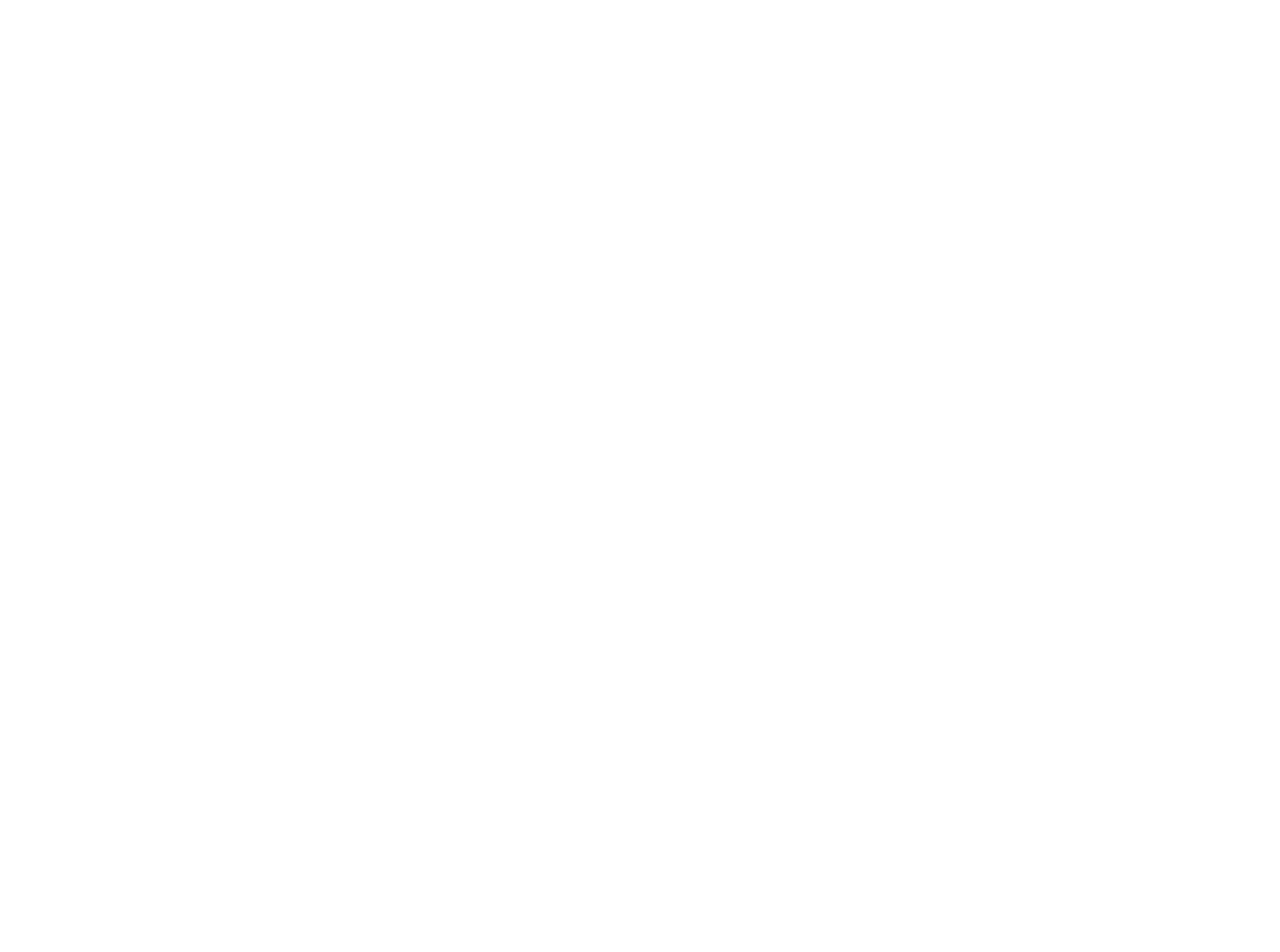
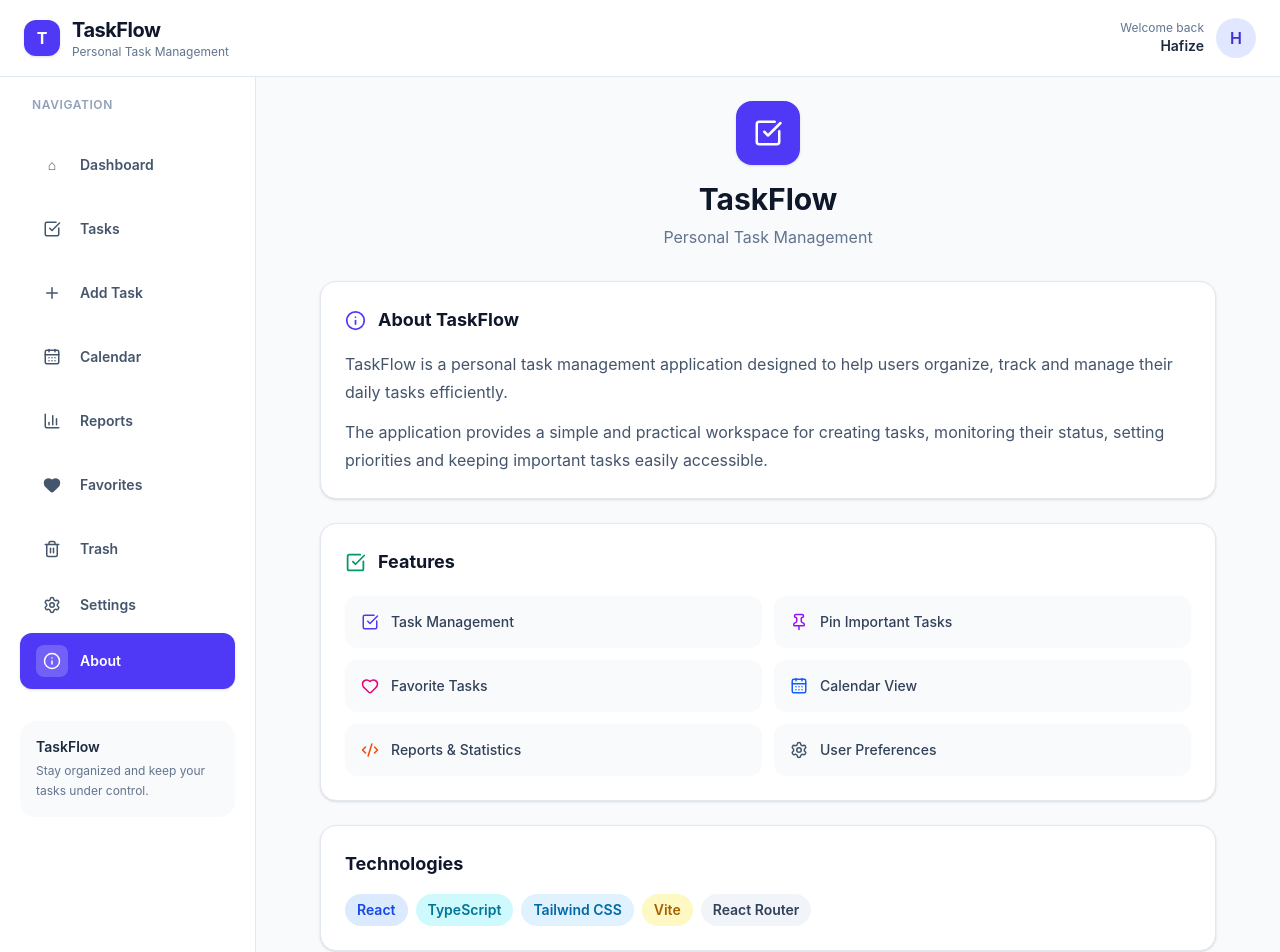
Before and after one commit to hafizecim/taskflow-react, a React (Vite) app: page /about in a window 1280 px wide. Before the commit this address had no page. Shown: the top 952 px of the page. Before the commit the page ends 800 px from the top, so only its background shows below. Built offline with nearby package versions, Linux system fonts and the light colour scheme.

Commit message:
feat: add about page and complete sidebar navigation

```diff
--- a/src/App.tsx
+++ b/src/App.tsx
@@ -12,6 +12,7 @@
 import Calendar from './pages/Calendar'
 import Reports from './pages/Reports'
 import Settings from './pages/Settings'
+import About from './pages/About'
 
 import { TaskProvider } from './context/TaskProvider'
 
@@ -71,6 +72,11 @@
               element={<Settings />}
             />
 
+            <Route
+              path="/about"
+              element={<About />}
+            />
+
           </Route>
         </Routes>
       </TaskProvider>
--- a/src/components/Sidebar.tsx
+++ b/src/components/Sidebar.tsx
@@ -3,6 +3,7 @@
   CalendarDays,
   CheckSquare,
   Heart,
+  Info,
   Plus,
   Settings,
   Trash2,
@@ -24,6 +25,7 @@
 
   return (
     <aside className="hidden min-h-[calc(100vh-64px)] w-64 shrink-0 border-r border-slate-200 bg-white p-5 md:block">
+
       <div className="mb-6">
         <p className="px-3 text-xs font-semibold uppercase tracking-wider text-slate-400">
           Navigation
@@ -126,6 +128,17 @@
         <span>Settings</span>
       </NavLink>
 
+      <NavLink
+        to="/about"
+        className={getNavLinkClass}
+      >
+        <span className="flex h-8 w-8 items-center justify-center rounded-lg bg-white/20">
+          <Info size={18} />
+        </span>
+
+        <span>About</span>
+      </NavLink>
+
       <div className="mt-8 rounded-2xl bg-slate-50 p-4">
         <p className="text-sm font-semibold text-slate-800">
           TaskFlow
--- /dev/null
+++ b/src/pages/About.tsx
@@ -0,0 +1,177 @@
+import {
+  CalendarDays,
+  CheckSquare,
+  Code2,
+  Heart,
+  Info,
+  Pin,
+  Settings,
+} from 'lucide-react'
+
+function About() {
+  return (
+    <div className="min-h-full bg-slate-50 p-6">
+      <div className="mx-auto max-w-4xl">
+        <div className="mb-8 text-center">
+          <div className="mx-auto flex h-16 w-16 items-center justify-center rounded-2xl bg-indigo-600 text-white shadow-sm">
+            <CheckSquare size={30} />
+          </div>
+
+          <h1 className="mt-4 text-3xl font-bold text-slate-900">
+            TaskFlow
+          </h1>
+
+          <p className="mt-2 text-slate-500">
+            Personal Task Management
+          </p>
+        </div>
+
+        <div className="space-y-6">
+          <section className="rounded-2xl border border-slate-200 bg-white p-6 shadow-sm">
+            <div className="flex items-center gap-3">
+              <Info className="text-indigo-600" size={21} />
+
+              <h2 className="text-lg font-bold text-slate-900">
+                About TaskFlow
+              </h2>
+            </div>
+
+            <p className="mt-4 leading-7 text-slate-600">
+              TaskFlow is a personal task management
+              application designed to help users organize,
+              track and manage their daily tasks efficiently.
+            </p>
+
+            <p className="mt-3 leading-7 text-slate-600">
+              The application provides a simple and practical
+              workspace for creating tasks, monitoring their
+              status, setting priorities and keeping important
+              tasks easily accessible.
+            </p>
+          </section>
+
+          <section className="rounded-2xl border border-slate-200 bg-white p-6 shadow-sm">
+            <div className="flex items-center gap-3">
+              <CheckSquare
+                className="text-emerald-600"
+                size={21}
+              />
+
+              <h2 className="text-lg font-bold text-slate-900">
+                Features
+              </h2>
+            </div>
+
+            <div className="mt-5 grid gap-3 sm:grid-cols-2">
+              <div className="flex items-center gap-3 rounded-xl bg-slate-50 p-4">
+                <CheckSquare
+                  size={18}
+                  className="text-indigo-600"
+                />
+
+                <span className="text-sm font-medium text-slate-700">
+                  Task Management
+                </span>
+              </div>
+
+              <div className="flex items-center gap-3 rounded-xl bg-slate-50 p-4">
+                <Pin
+                  size={18}
+                  className="text-purple-600"
+                />
+
+                <span className="text-sm font-medium text-slate-700">
+                  Pin Important Tasks
+                </span>
+              </div>
+
+              <div className="flex items-center gap-3 rounded-xl bg-slate-50 p-4">
+                <Heart
+                  size={18}
+                  className="text-pink-600"
+                />
+
+                <span className="text-sm font-medium text-slate-700">
+                  Favorite Tasks
+                </span>
+              </div>
+
+              <div className="flex items-center gap-3 rounded-xl bg-slate-50 p-4">
+                <CalendarDays
+                  size={18}
+                  className="text-blue-600"
+                />
+
+                <span className="text-sm font-medium text-slate-700">
+                  Calendar View
+                </span>
+              </div>
+
+              <div className="flex items-center gap-3 rounded-xl bg-slate-50 p-4">
+                <Code2
+                  size={18}
+                  className="text-orange-600"
+                />
+
+                <span className="text-sm font-medium text-slate-700">
+                  Reports & Statistics
+                </span>
+              </div>
+
+              <div className="flex items-center gap-3 rounded-xl bg-slate-50 p-4">
+                <Settings
+                  size={18}
+                  className="text-slate-600"
+                />
+
+                <span className="text-sm font-medium text-slate-700">
+                  User Preferences
+                </span>
+              </div>
+            </div>
+          </section>
+
+          <section className="rounded-2xl border border-slate-200 bg-white p-6 shadow-sm">
+            <h2 className="text-lg font-bold text-slate-900">
+              Technologies
+            </h2>
+
+            <div className="mt-4 flex flex-wrap gap-2">
+              <span className="rounded-full bg-blue-100 px-3 py-1.5 text-sm font-semibold text-blue-700">
+                React
+              </span>
+
+              <span className="rounded-full bg-cyan-100 px-3 py-1.5 text-sm font-semibold text-cyan-700">
+                TypeScript
+              </span>
+
+              <span className="rounded-full bg-sky-100 px-3 py-1.5 text-sm font-semibold text-sky-700">
+                Tailwind CSS
+              </span>
+
+              <span className="rounded-full bg-yellow-100 px-3 py-1.5 text-sm font-semibold text-yellow-700">
+                Vite
+              </span>
+
+              <span className="rounded-full bg-slate-100 px-3 py-1.5 text-sm font-semibold text-slate-700">
+                React Router
+              </span>
+            </div>
+          </section>
+
+          <div className="rounded-2xl border border-indigo-100 bg-indigo-50 p-5 text-center">
+            <p className="text-sm font-semibold text-indigo-800">
+              TaskFlow v1.0.0
+            </p>
+
+            <p className="mt-1 text-xs text-indigo-600">
+              Personal Task Management Application
+            </p>
+          </div>
+        </div>
+      </div>
+    </div>
+  )
+}
+
+export default About
```
